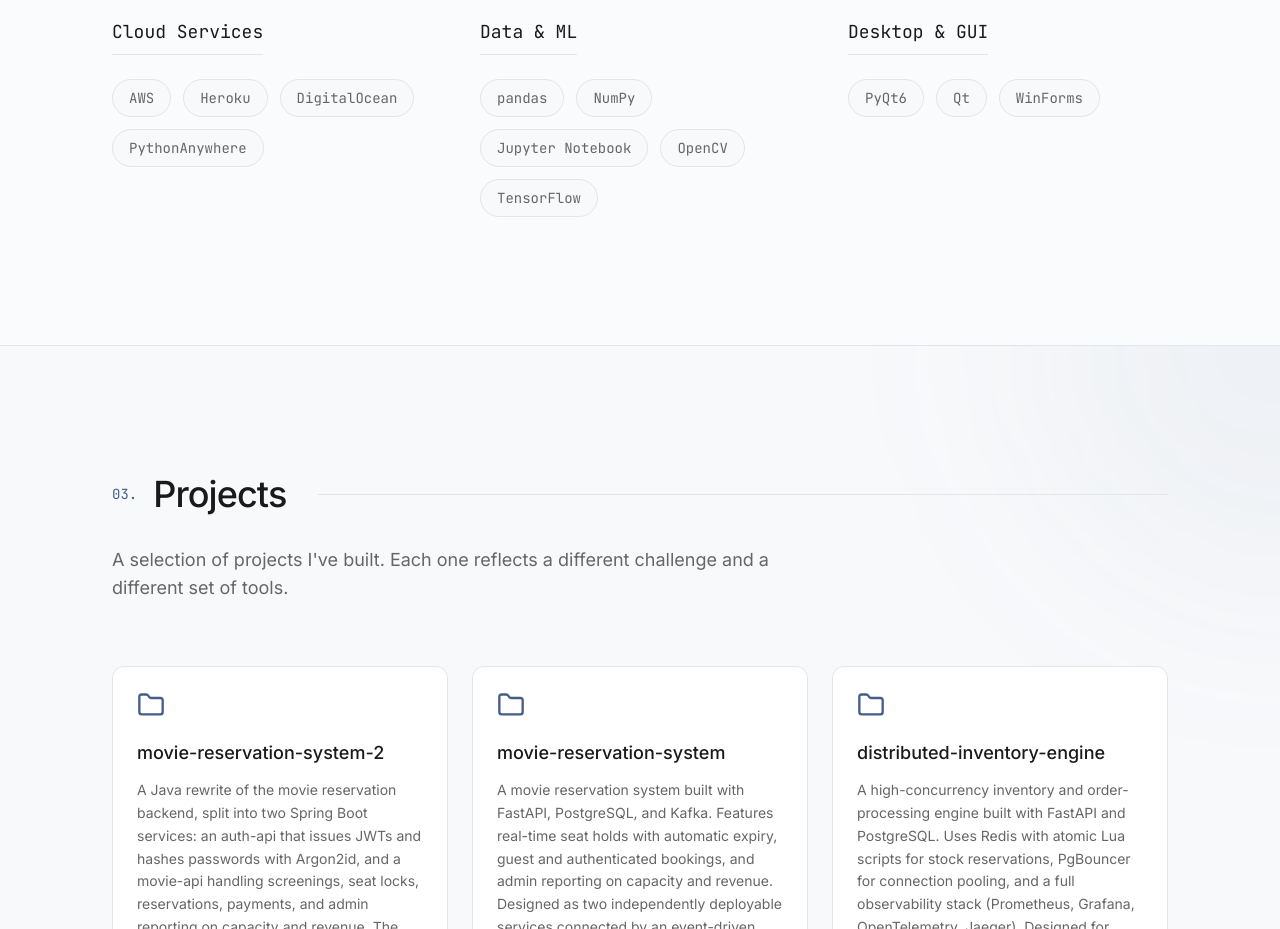
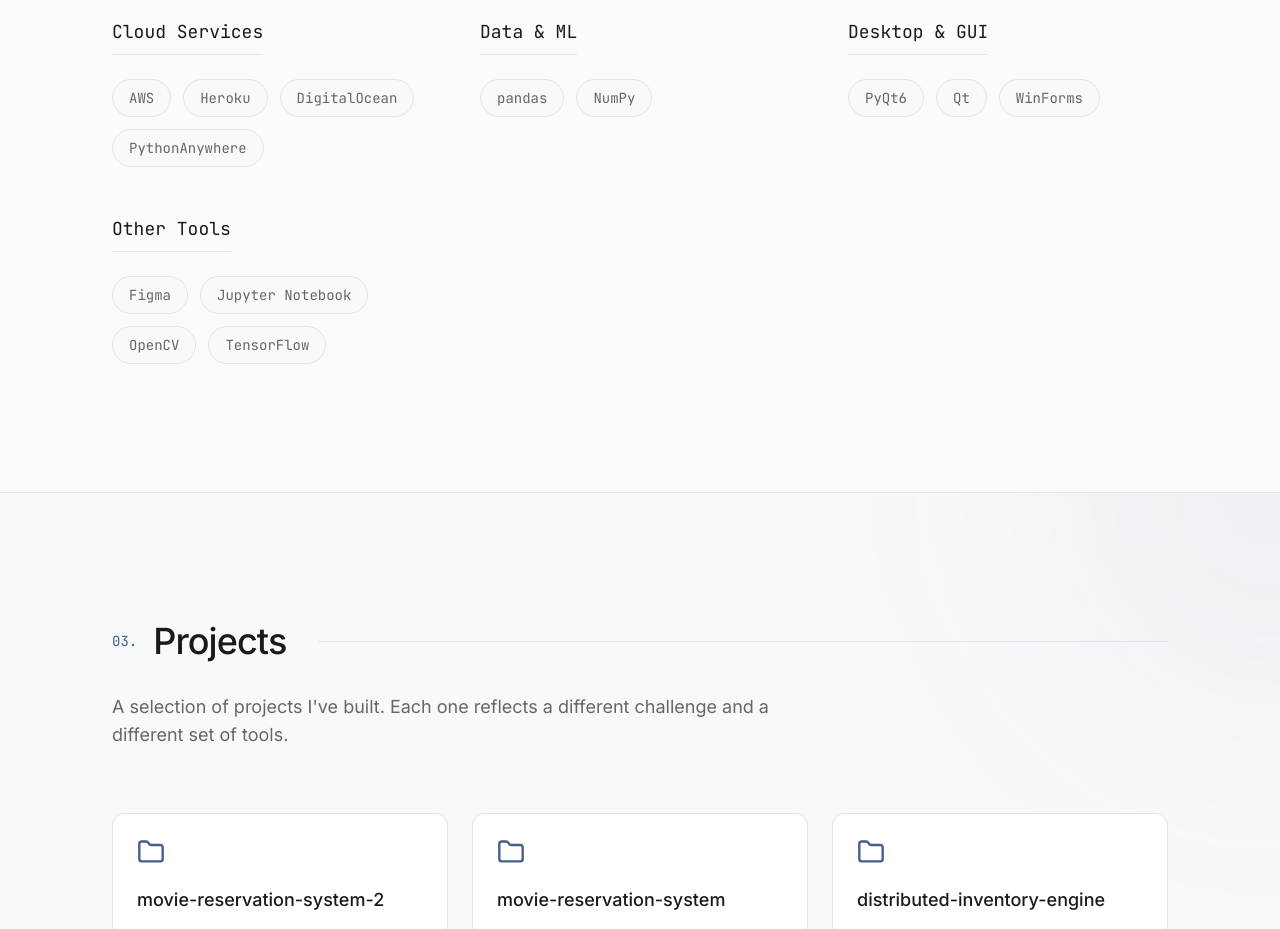
Before and after one commit to oscaroguledo/portfolio, a React (Vite) app: page / in a window 1280 px wide. Shown: the part 2600-3529 px from the top of the page. Built offline with nearby package versions, Linux system fonts and the light colour scheme.

Commit message:
Restore Figma and keep all prior technologies alongside new ones
Every tool from the original list is retained; the rework only adds the
missing ones (Java, C#, C, Assembly, Spring Boot, Vite, SQLAlchemy, Kafka,
Celery, observability and testing tools) and regroups the categories.

```diff
--- a/src/components/Technologies.tsx
+++ b/src/components/Technologies.tsx
@@ -43,11 +43,15 @@
 },
 {
   title: 'Data & ML',
-  skills: ['pandas', 'NumPy', 'Jupyter Notebook', 'OpenCV', 'TensorFlow']
+  skills: ['pandas', 'NumPy']
 },
 {
   title: 'Desktop & GUI',
   skills: ['PyQt6', 'Qt', 'WinForms']
+},
+{
+  title: 'Other Tools',
+  skills: ['Figma', 'Jupyter Notebook', 'OpenCV', 'TensorFlow']
 }];
 
 export function Technologies() {
```
